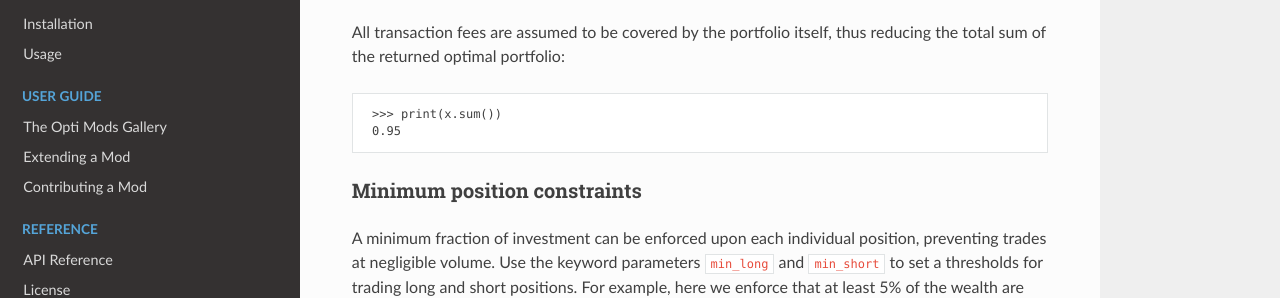
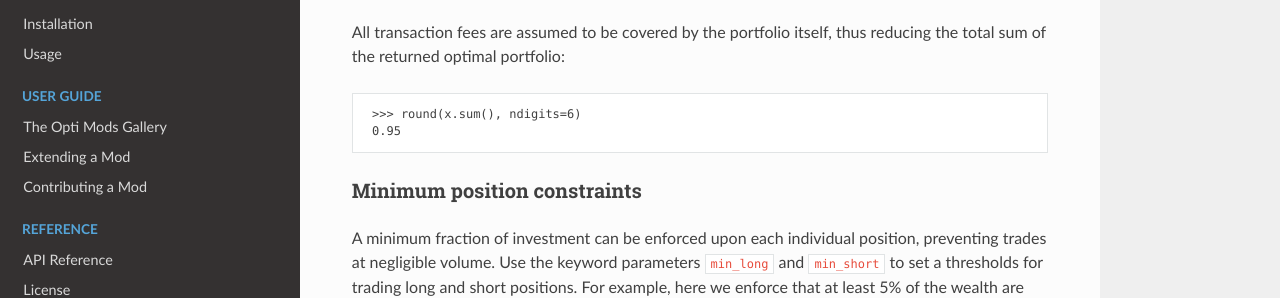
Before and after one commit to Gurobi/gurobi-optimods, a Sphinx documentation site: the page built from docs/source/mods/portfolio.rst, in a window 1280 px wide and 900 px high, scrolled down 4064 px. Shown: the part 153-451 px from the top of the window. Built offline with Sphinx 7.4.7 and the Read the Docs theme 2.0.0, drawn with Linux system fonts in a browser that asks for light colours.

Commit message:
Try another docstring quirk

```diff
--- a/docs/source/mods/portfolio.rst
+++ b/docs/source/mods/portfolio.rst
@@ -333,9 +333,9 @@
 thus reducing the total sum of the returned optimal portfolio:
 
 .. doctest:: mod
-   :options: +NORMALIZE_WHITESPACE +SKIP
+   :options: +NORMALIZE_WHITESPACE
 
-    >>> print(x.sum())
+    >>> round(x.sum(), ndigits=6)
     0.95
 
 .. testcode:: mod
```
